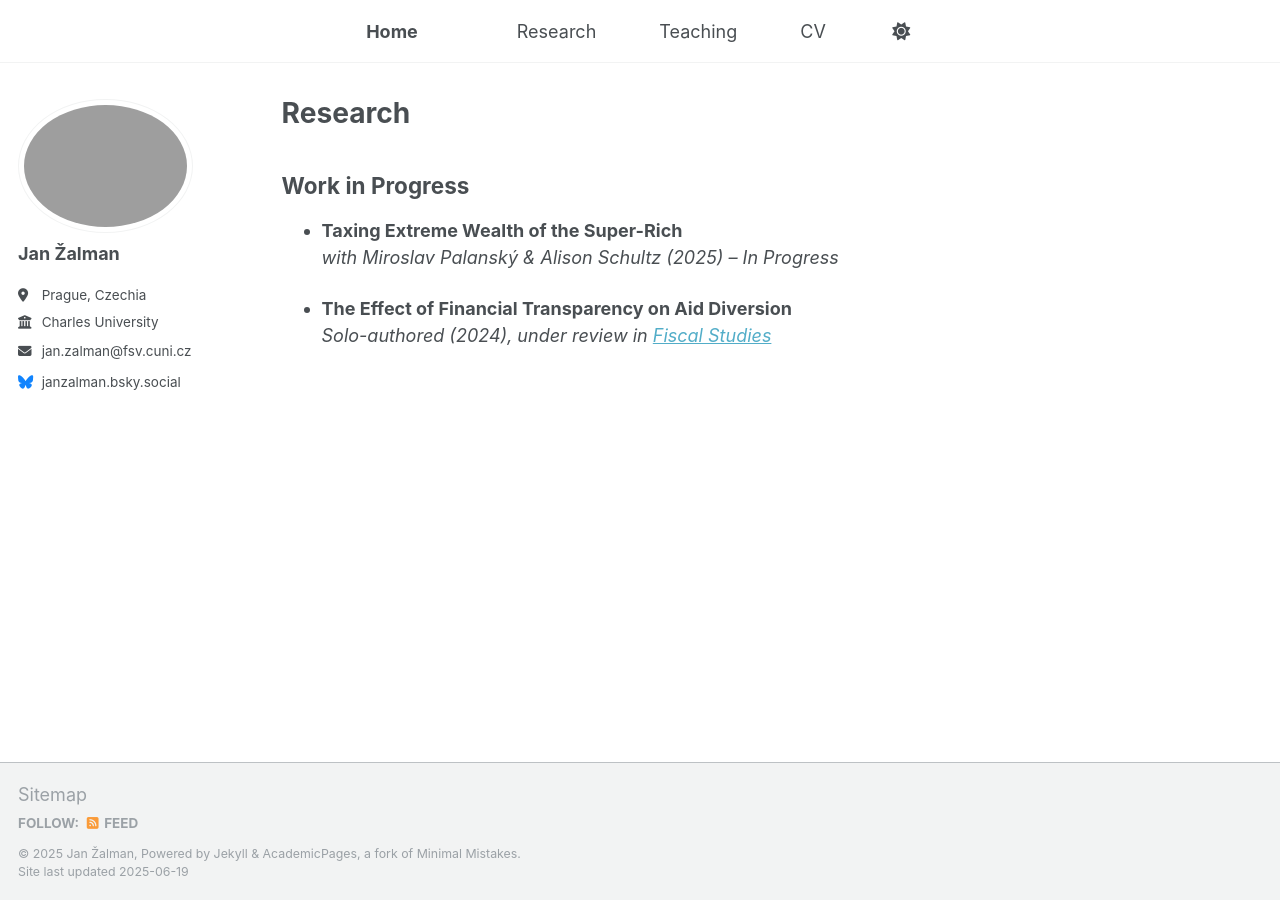
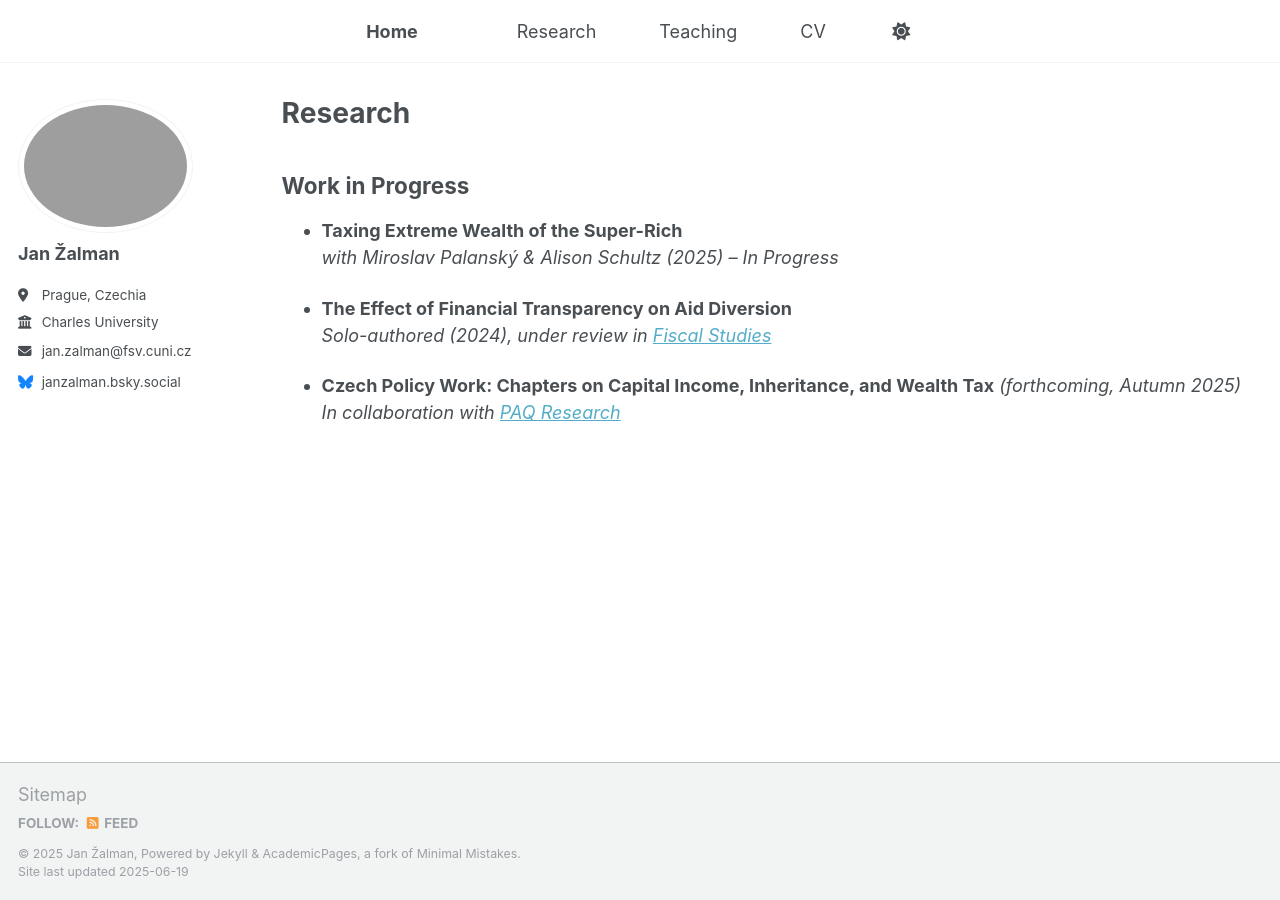
Before and after one commit to janzalman/janzalman.github.io, a Jekyll site: the page built from _pages/research.md, in a window 1280 px wide. Built offline with Jekyll 4.4.1, drawn with Linux system fonts in a browser that asks for light colours.

Commit message:
Update research.md

```diff
--- a/_pages/research.md
+++ b/_pages/research.md
@@ -11,3 +11,6 @@ permalink: /research/
 
 - **The Effect of Financial Transparency on Aid Diversion**
   *Solo-authored (2024), under review in [Fiscal Studies](https://onlinelibrary.wiley.com/journal/14755890)*
+
+- **Czech Policy Work: Chapters on Capital Income, Inheritance, and Wealth Tax** *(forthcoming, Autumn 2025)*
+  *In collaboration with [PAQ Research](https://www.paqresearch.cz/)*
```
